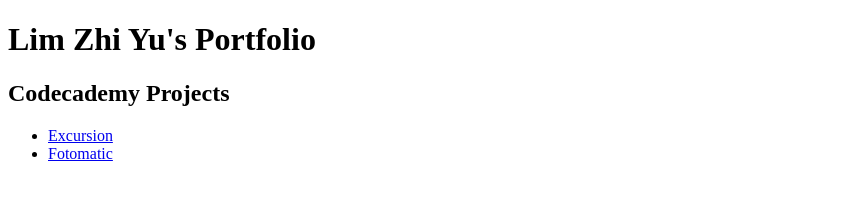
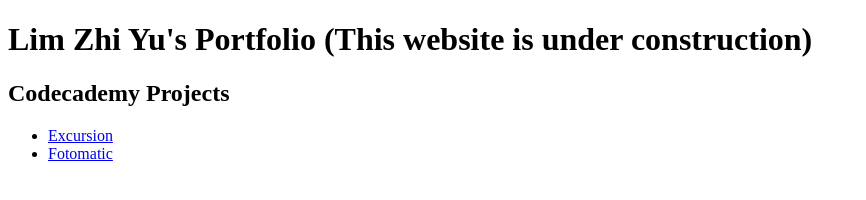
Before and after one commit to lim-zhiyu/lim-zhiyu.github.io, a plain HTML site: page index.html in a window 1280 px wide. Shown: the whole page, without its empty margins (0-866 px from the left). Drawn offline with Linux system fonts and the light colour scheme.

Commit message:
Fix under construction text location

```diff
--- a/index.html
+++ b/index.html
@@ -2,11 +2,11 @@
 <html lang="en" dir="ltr">
   <head>
     <meta charset="utf-8">
-    <title>Lim Zhi Yu's Portfolio (This website is under construction)</title>
+    <title>Lim Zhi Yu's Portfolio</title>
   </head>
   <body>
     <header>
-      <h1>Lim Zhi Yu's Portfolio</h1>
+      <h1>Lim Zhi Yu's Portfolio (This website is under construction)</h1>
     </header>
     <main>
       <h2>Codecademy Projects</h2>
```
